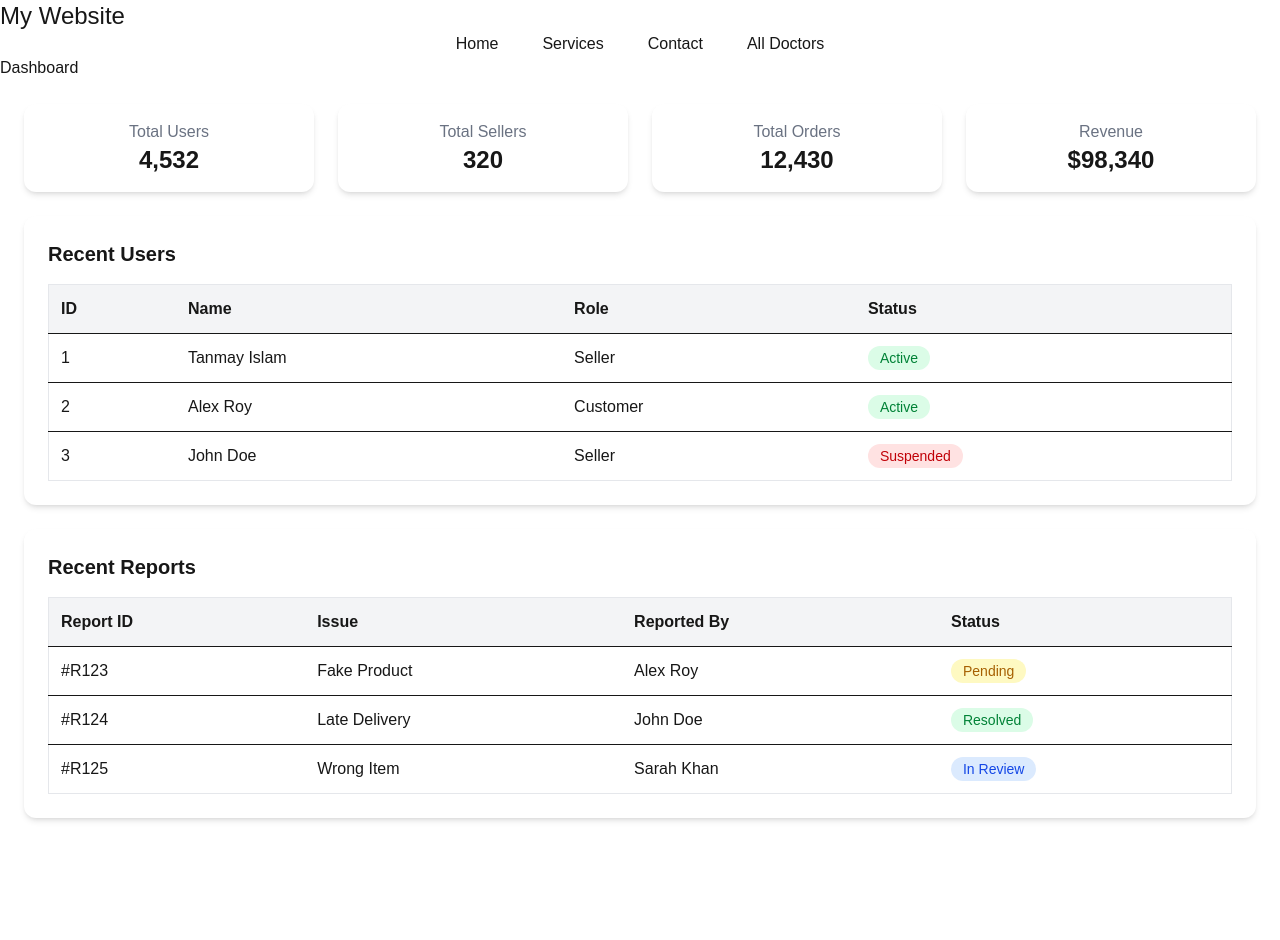
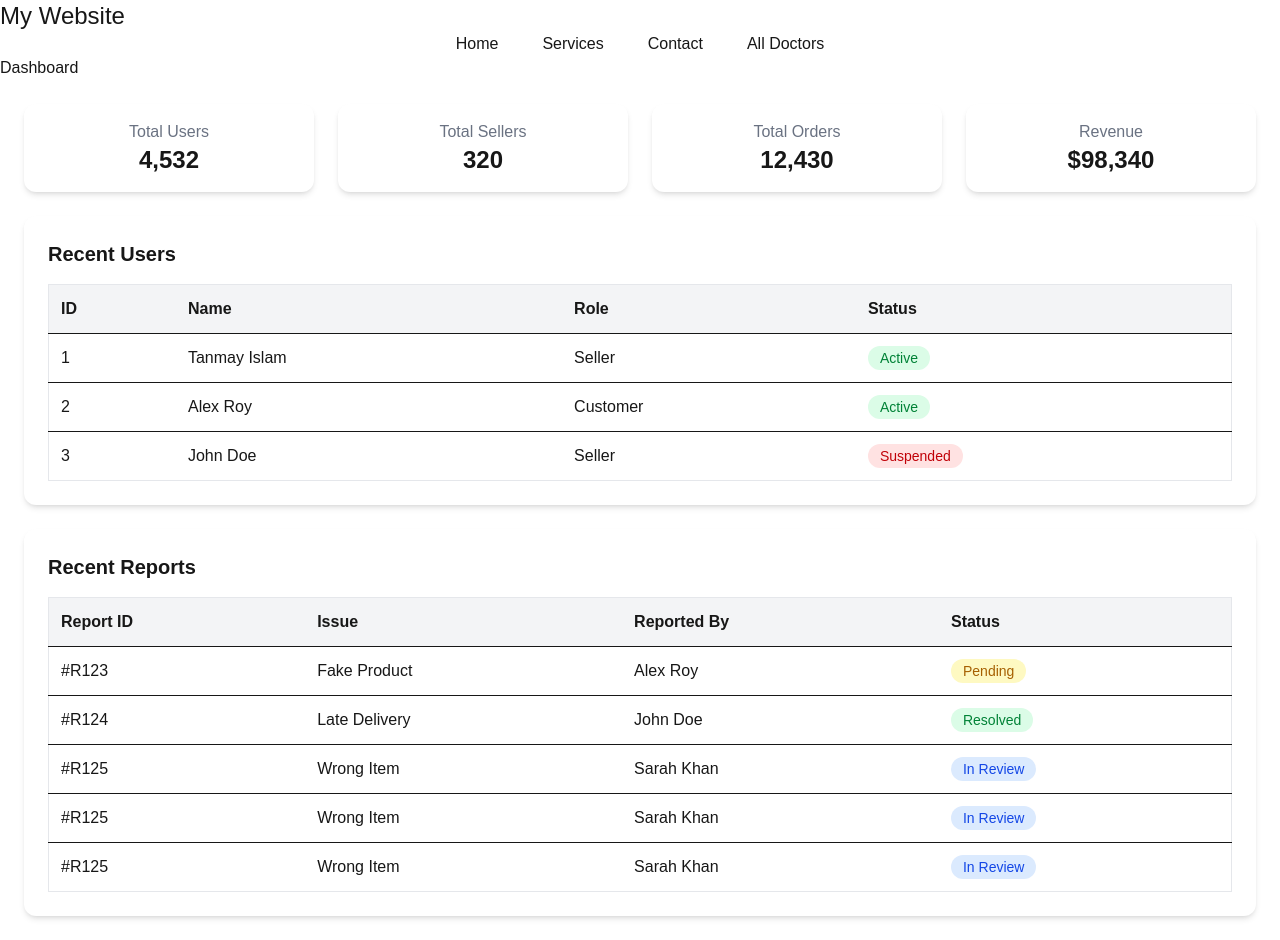
Before and after one commit to tanmayislam2006/my-first-next, a Next.js app: page /admin-dashboard in a window 1280 px wide. Before the commit the page ends 842 px from the top, so only its background shows below. Built offline with nearby package versions, Linux system fonts and the light colour scheme.

Commit message:
added line

```diff
--- a/src/app/(dashboard)/admin-dashboard/page.jsx
+++ b/src/app/(dashboard)/admin-dashboard/page.jsx
@@ -18,6 +18,8 @@ const recentUsers = [
 const recentReports = [
   { id: "#R123", issue: "Fake Product", reportedBy: "Alex Roy", status: "Pending" },
   { id: "#R124", issue: "Late Delivery", reportedBy: "John Doe", status: "Resolved" },
+  { id: "#R125", issue: "Wrong Item", reportedBy: "Sarah Khan", status: "In Review" },
+  { id: "#R125", issue: "Wrong Item", reportedBy: "Sarah Khan", status: "In Review" },
   { id: "#R125", issue: "Wrong Item", reportedBy: "Sarah Khan", status: "In Review" },
 ];
 
```
